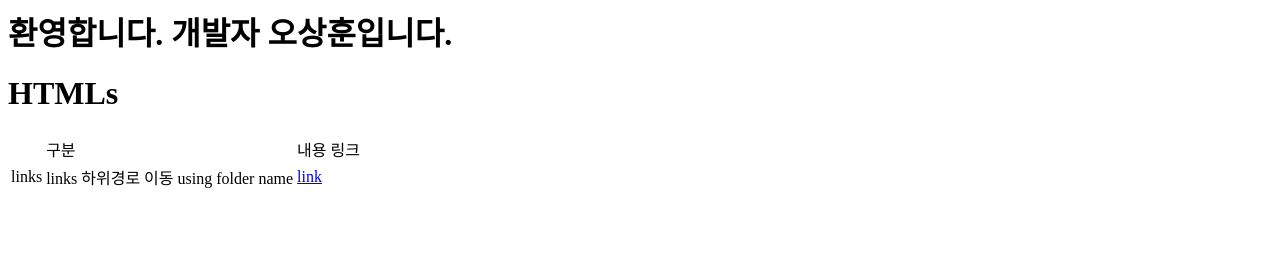
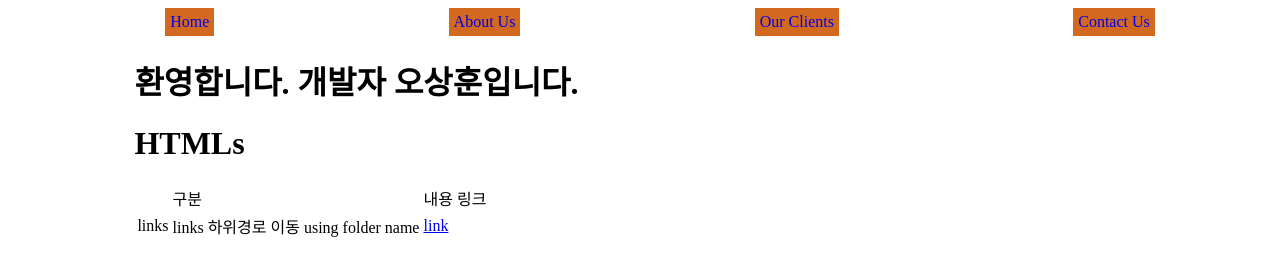
Before and after one commit to yojulab/study_publishings, a plain HTML site: page docs/index.html in a window 1280 px wide. Drawn offline with Linux system fonts and the light colour scheme.

Commit message:
add grids

```diff
--- /dev/null
+++ b/docs/css/grids_menu.css
@@ -0,0 +1,15 @@
+.nav {
+    list-style: none;
+    display: grid;
+    grid-template-columns: auto auto auto auto;
+    justify-content: space-around;
+}
+
+.nav-item{
+    background-color: chocolate;
+    padding: 5px;
+}
+
+.nav-item > a {
+    text-decoration: none;
+}
--- a/docs/index.html
+++ b/docs/index.html
@@ -1,11 +1,32 @@
 <html>
+
 <head>
     <title>처음 타이틀 표시</title>
+    <link rel="stylesheet" href="./css/grids_menu.css">
+    <style>
+        .container {
+            margin: 5px 10%;
+        }
+    </style>
 </head>
+
 <body>
+    <!-- top menu -->
+    <nav>
+        <ul class="nav">
+            <li class="nav-item"><a href="#home">Home</a></li>
+            <li class="nav-item"><a href="#about">About Us</a></li>
+            <li class="nav-item"><a href="#clients">Our Clients</a></li>
+            <li class="nav-item"><a href="#contact">Contact Us</a></li>
+        </ul>
+    </nav>
+
+    <!-- main -->
+    <main class="container">
         <h1>환영합니다. 개발자 오상훈입니다.</h1>
 
         <div>
+
             <h1>HTMLs</h1>
             <table>
                 <th>
@@ -21,5 +42,8 @@
             </table>
 
         </div>
+    </main>
+
 </body>
+
 </html>
```
Also changed, not shown: docs/CSSs/grids.html (+7 -0 lines), docs/CSSs/grids_menu.html (added, +31 -0 lines), docs/css/girds.css (+9 -0 lines). Lines whose indentation alone changed are shown as unchanged.
